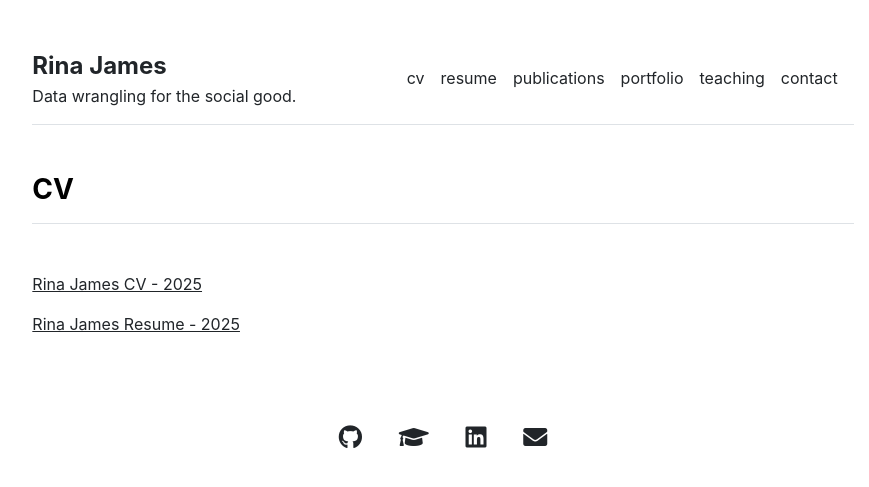
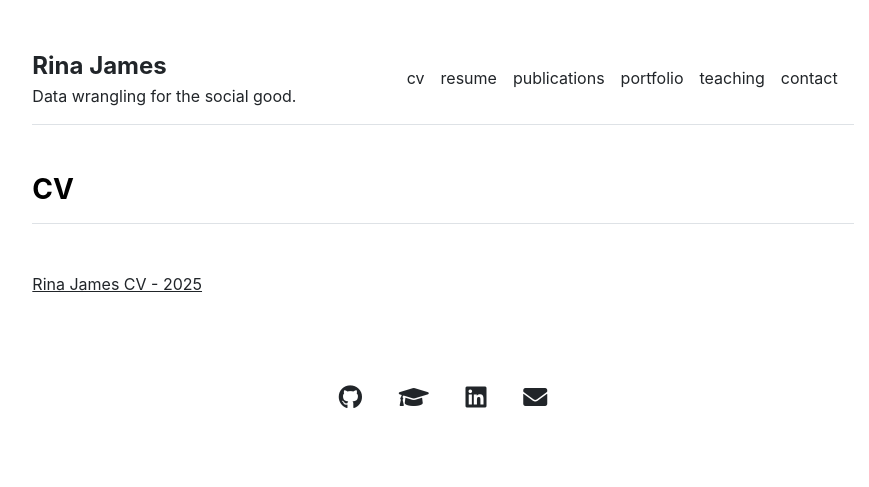
Before and after one commit to rinajames/rinajames.github.io, a Jekyll site: the page built from cv.md, in a window 1280 px wide. Shown: the top 487 px of the page, without its empty margins (197-1066 px from the left). Built offline with Jekyll 4.4.1, drawn with Linux system fonts in a browser that asks for light colours.

Commit message:
Update and rename cv-resume.md to cv.md

```diff
--- a/cv-resume.md
+++ b/cv.md
@@ -5,5 +5,3 @@ title: "CV"
 
 
 [Rina James CV - 2025](/documents/cv.pdf)
-
-[Rina James Resume - 2025](/documents/resume.pdf)
```
